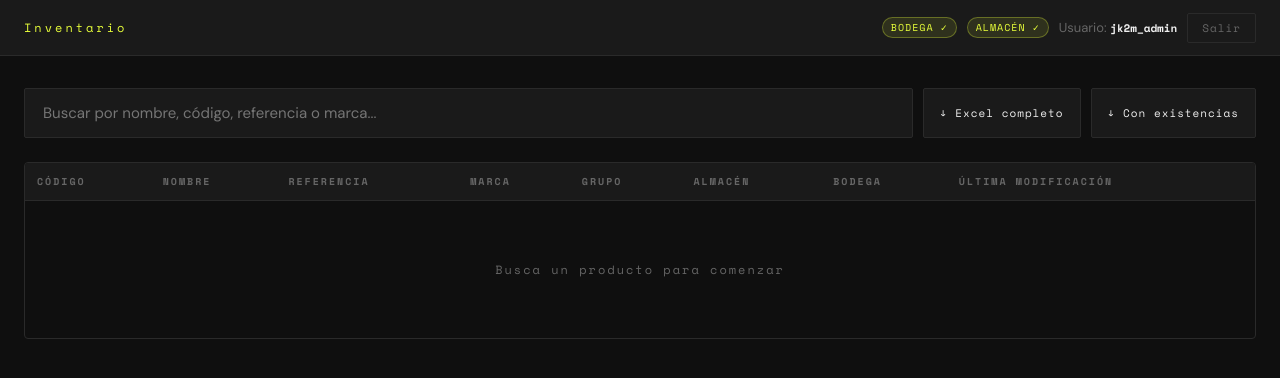
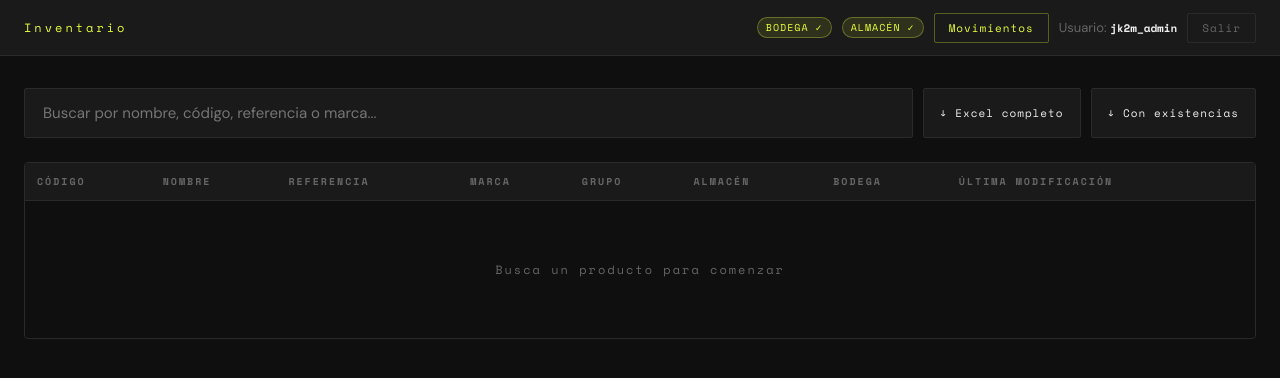
Before and after one commit to snake1515/hidden-inventory, a Flask app: page / in a window 1280 px wide. Shown: the top 378 px of the page. Run offline with Flask 3, Linux system fonts and the light colour scheme; the visitor is signed in with stand-in values (Sample User, id 1).

Commit message:
Update index.html

```diff
--- a/templates/index.html
+++ b/templates/index.html
@@ -97,6 +97,9 @@
   <div class="user-info">
     {% if puede_editar_bodega %}<span class="badge badge-on">BODEGA ✓</span>{% endif %}
     {% if puede_editar_almacen %}<span class="badge badge-on">ALMACÉN ✓</span>{% endif %}
+    {% if puede_ver_movimientos %}
+    <a class="btn-logout" href="/movimientos" style="border-color:rgba(232,255,58,.3);color:var(--accent)">Movimientos</a>
+    {% endif %}
     <span>Usuario: <strong>{{ usuario }}</strong></span>
     <a class="btn-logout" href="/logout">Salir</a>
   </div>
```
